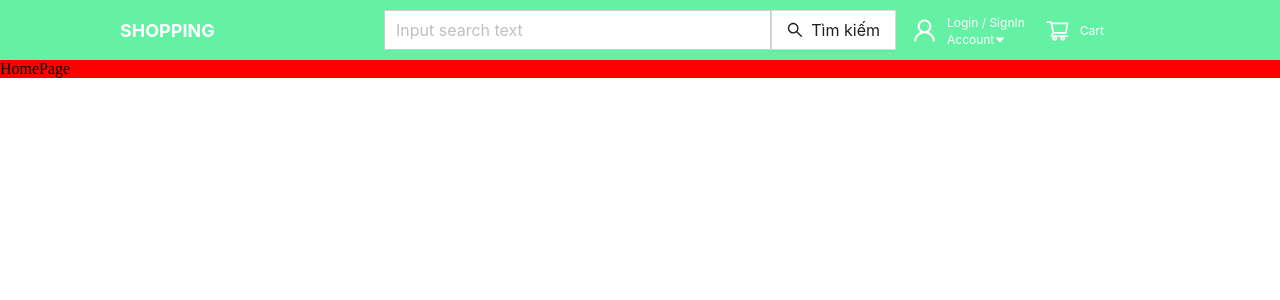
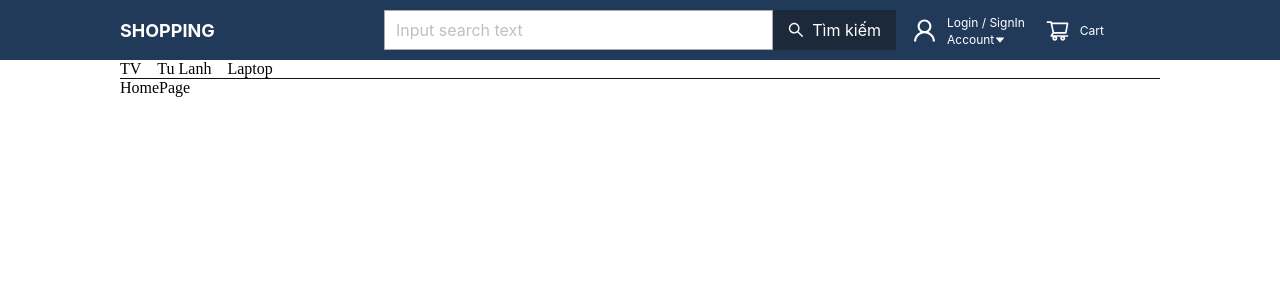
Before and after one commit to Nemo-0o0/Shopping, a React (Vite) app: page / in a window 1280 px wide. Shown: the top 300 px of the page. Built offline with nearby package versions, Linux system fonts and the light colour scheme.

Commit message:
#5 Cách phân chia thành các component nhỏ để tái xử dụng

```diff
--- /dev/null
+++ b/src/components/ButtonComponent/ButtonComponent.jsx
@@ -0,0 +1,22 @@
+import { Button } from 'antd';
+import PropTypes from 'prop-types';
+import './ButtonComponent.scss';
+
+const ButtonComponent = ({ size, styleButton, styleTextButton, textButton, ...rests }) => {
+    return (
+        <div className="Button">
+            <Button size={size} style={styleButton} {...rests}>
+                <span style={styleTextButton}>{textButton}</span>
+            </Button>
+        </div>
+    );
+};
+
+ButtonComponent.propTypes = {
+    size: PropTypes.oneOf(['large', 'middle', 'small']).isRequired,
+    styleButton: PropTypes.object,
+    styleTextButton: PropTypes.object,
+    textButton: PropTypes.string.isRequired,
+};
+
+export default ButtonComponent;
--- /dev/null
+++ b/src/components/ButtonComponent/ButtonComponent.scss
@@ -0,0 +1,27 @@
+@use '../../styles/variables.scss' as vars;
+
+.Button {
+    border-radius: initial;
+    .ant-btn {
+        transition: all 0.3s ease; // Hiệu ứng chuyển đổi mượt mà
+        border-radius: initial;
+
+        &:hover {
+            background-color: vars.$second-color; // Màu nền khi hover
+            border-color: vars.$four-color; // Màu viền khi hover
+            color: vars.$color-white; // Màu chữ khi hover
+            transform: translateY(-2px); // Hiệu ứng nhấc nút lên
+            box-shadow: 0 4px 8px vars.$color-black; // Thêm bóng
+        }
+
+        &:focus {
+            outline: none; // Tắt viền mặc định khi focus
+            box-shadow: 0 0 0 3px vars.$third-color; // Viền focus
+        }
+
+        &:active {
+            transform: translateY(0); // Reset nhấc nút khi click
+            box-shadow: none; // Tắt bóng khi click giữ
+        }
+    }
+}
--- a/src/components/ButtonInputSearch/ButtonInputSearch.jsx
+++ /dev/null
@@ -1,34 +0,0 @@
-import { SearchOutlined } from '@ant-design/icons';
-import { Button, Input } from 'antd';
-import './ButtonInputSearch.scss';
-
-const ButtonInputSearch = (props) => {
-    const {
-        size,
-        placeholder,
-        textButton,
-        variant,
-        backgroundColorInput = '',
-        backgroundColorButton = '',
-        colorButton = '',
-    } = props;
-    console.log(props);
-    return (
-        <div className="BIS">
-            <Input
-                size={size}
-                placeholder={placeholder}
-                variant={variant}
-                style={{ backgroundColor: backgroundColorInput }}
-            />
-            <Button
-                size={size}
-                style={{ background: backgroundColorButton, variant: !variant && 'none' }}
-                icon={<SearchOutlined color={colorButton} />}>
-                <span style={{ color: colorButton }}>{textButton}</span>
-            </Button>
-        </div>
-    );
-};
-
-export default ButtonInputSearch;
--- a/src/components/ButtonInputSearch/ButtonInputSearch.scss
+++ /dev/null
@@ -1,25 +0,0 @@
-@use '../../styles/variables.scss' as vars;
-
-.BIS {
-    display: flex;
-    background-color: vars.$color-white;
-
-    .ant-input {
-        border-radius: inherit; // Kế thừa border-radius từ phần tử cha
-        border: 1px solid vars.$color-gray;
-
-        &:focus {
-            outline: 1px solid #ccc;
-        }
-    }
-
-    .ant-btn {
-        border-radius: inherit; // Kế thừa border-radius từ phần tử cha
-
-        &:hover {
-            color: vars.$primary-color;
-            border-color: vars.$primary-color;
-            background: #ffffff;
-        }
-    }
-}
--- a/src/components/HeaderComponents/HeaderComponents.jsx
+++ b/src/components/HeaderComponents/HeaderComponents.jsx
@@ -1,7 +1,7 @@
 import { Col, Row } from 'antd';
 import './Header.scss';
 import { CaretDownOutlined, ShoppingCartOutlined, UserOutlined } from '@ant-design/icons';
-import ButtonInputSearch from '../ButtonInputSearch/ButtonInputSearch';
+import SearchHeader from '../SearchHeader/SearchHeader';
 
 function HeaderComponents() {
     return (
@@ -13,12 +13,7 @@ function HeaderComponents() {
                 </Col>
                 {/* Input */}
                 <Col span={12}>
-                    <ButtonInputSearch
-                        size="large"
-                        variant={false}
-                        textButton="Tìm kiếm"
-                        placeholder="Input search text"
-                    />
+                    <SearchHeader size="large" variant={false} textButton="Tìm kiếm" placeholder="Input search text" />
                 </Col>
                 <Col span={6} style={{ display: 'flex', gap: '20px', alignItems: 'center' }}>
                     {/* Account */}
--- /dev/null
+++ b/src/components/InputComponent/InputComponent.jsx
@@ -0,0 +1,20 @@
+import { Input } from 'antd';
+import './InputComponent.scss';
+import PropTypes from 'prop-types';
+
+const InputComponent = ({ size, placeholder, variant, style, ...rests }) => {
+    return (
+        <div className="Input">
+            <Input size={size} placeholder={placeholder} variant={variant} style={style} {...rests} />
+        </div>
+    );
+};
+
+InputComponent.propTypes = {
+    size: PropTypes.oneOf(['large', 'middle', 'small']),
+    placeholder: PropTypes.string,
+    variant: PropTypes.string,
+    style: PropTypes.object,
+};
+
+export default InputComponent;
--- /dev/null
+++ b/src/components/InputComponent/InputComponent.scss
@@ -0,0 +1,14 @@
+@use '../../styles/variables.scss' as vars;
+
+.Input {
+    flex: 1;
+
+    .ant-input {
+        border-radius: inherit;
+        transition: border-color 0.3s ease;
+        border: 1px solid vars.$color-gray;
+        &:focus-visible {
+            outline: 1px solid vars.$four-color;
+        }
+    }
+}
--- /dev/null
+++ b/src/components/SearchHeader/SearchHeader.jsx
@@ -0,0 +1,46 @@
+import { SearchOutlined } from '@ant-design/icons';
+import PropTypes from 'prop-types';
+import InputComponent from '../InputComponent/InputComponent';
+import ButtonComponent from '../ButtonComponent/ButtonComponent';
+
+// Sử dụng default parameters thay vì defaultProps
+const ButtonInputSearch = (props) => {
+    const {
+        size,
+        placeholder,
+        variant,
+        textButton,
+        backgroundColorInput = '#fff',
+        backgroundColorButton = 'rgba(18, 19, 18, 0.41)',
+        colorButton = '#fff',
+    } = props;
+    return (
+        <div style={{ display: 'flex', width: '100%' }}>
+            <InputComponent
+                size={size}
+                placeholder={placeholder}
+                variant={variant}
+                style={{ backgroundColor: backgroundColorInput }}
+            />
+            <ButtonComponent
+                size={size}
+                styleButton={{ background: backgroundColorButton, border: !variant && 'none' }}
+                icon={<SearchOutlined color={colorButton} style={{ color: '#fff' }} />}
+                textButton={textButton}
+                styleTextButton={{ color: colorButton }}
+            />
+        </div>
+    );
+};
+
+ButtonInputSearch.propTypes = {
+    size: PropTypes.oneOf(['large', 'middle', 'small', 'default']),
+    placeholder: PropTypes.string,
+    variant: PropTypes.string,
+    textButton: PropTypes.string,
+    backgroundColorInput: PropTypes.string,
+    backgroundColorButton: PropTypes.string,
+    colorButton: PropTypes.string,
+};
+
+export default ButtonInputSearch;
--- /dev/null
+++ b/src/components/TypeProduct/TypeProduct.jsx
@@ -0,0 +1,11 @@
+import PropTypes from 'prop-types';
+
+const TypeProduct = ({ name }) => {
+    return <div>{name}</div>;
+};
+
+TypeProduct.propTypes = {
+    name: PropTypes.string.isRequired,
+};
+
+export default TypeProduct;
--- a/src/pages/HomePage/HomePage.jsx
+++ b/src/pages/HomePage/HomePage.jsx
@@ -1,7 +1,18 @@
+import TypeProduct from '../../components/TypeProduct/TypeProduct';
 import './HomePage.scss';
 
 function HomePage() {
-    return <div className="home-page">HomePage</div>;
+    const arr = ['TV', 'Tu Lanh', 'Laptop'];
+    return (
+        <div className="home-page">
+            <div className="type-product">
+                {arr.map((item) => {
+                    return <TypeProduct key={item} name={item} />;
+                })}
+            </div>
+            HomePage
+        </div>
+    );
 }
 
 export default HomePage;
--- a/src/pages/HomePage/HomePage.scss
+++ b/src/pages/HomePage/HomePage.scss
@@ -1,3 +1,13 @@
+@use '../../styles/variables.scss' as vars;
+
 .home-page {
-    background: red;
+    padding: 0 120px;
+
+    .type-product {
+        display: flex;
+        align-items: center;
+        justify-content: flex-start;
+        gap: 16px;
+        border-bottom: 1px solid vars.$second-color;
+    }
 }
--- a/src/styles/variables.scss
+++ b/src/styles/variables.scss
@@ -1,7 +1,9 @@
 // Define variables
-$primary-color: #64f1a4;
-$secondary-color: #6c757d;
+$primary-color: #223a59;
+$second-color: #031903;
+$third-color: #7588a5;
+$four-color: #3684db;
 
 $color-white: #ffffff;
-$color-back: #000000;
-$color-gray: #cccccc;
+$color-black: #000000;
+$color-gray: #aaaaaa;
```
